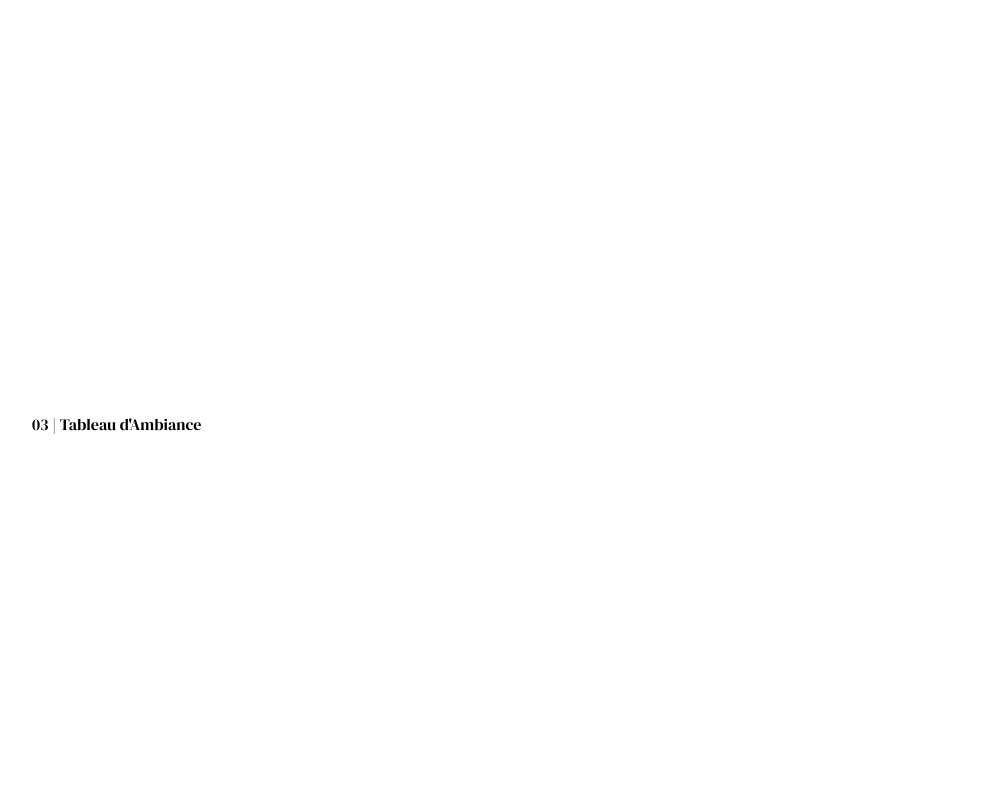
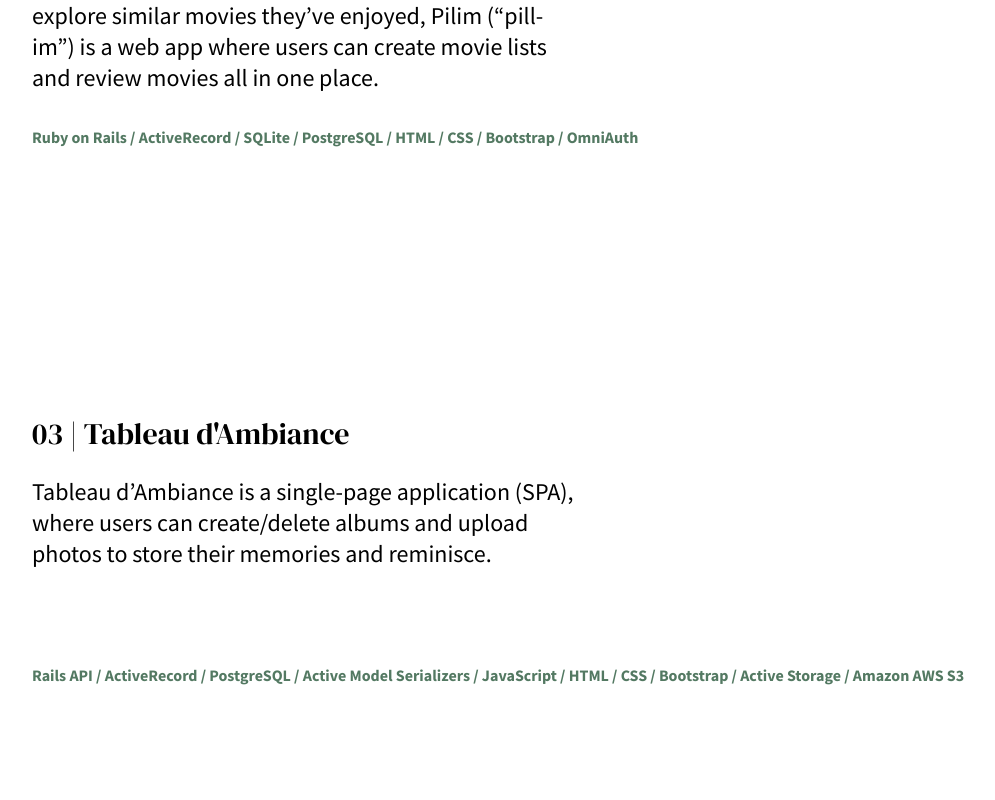
Before and after one commit to kim-jenny5/my-portfolio-site, a React (Create React App) app: page / in a window 1280 px wide. Shown: the part 3020-3820 px from the top of the page, without its empty margins (193-1188 px from the left). Built offline with nearby package versions, Linux system fonts and the light colour scheme; a web font is replaced by a local one.

Commit message:
added tech used for each project html and css

```diff
--- a/public/style.css
+++ b/public/style.css
@@ -380,7 +380,7 @@ height: 571.04px; */
 	width: inherit;
 	left: 0;
 	top: 0;
-	font-size: 36px;
+	font-size: 2.25rem;
 }
 
 #projects .container .project-details {
@@ -391,20 +391,29 @@ height: 571.04px; */
 	top: 8.563rem;
 }
 
-/* #projects .container .project-details * {
-	margin-bottom: 173px;
-} */
-
 .each-project-cont {
-	/* position: absolute; */
-	/* display: flex; */
 	left: 0;
 	width: 66.125rem;
 	height: 22.813rem;
-	/* padding-bottom: 173px; */
 	margin-bottom: 173px;
 }
 
-/* .each-project {
-	margin-bottom: 173px;
-} */
+.each-project .title-text {
+	font-size: 1.875rem;
+}
+
+.each-project .description {
+	font-family: Source Sans Pro;
+	font-size: 1.5rem;
+	left: 0;
+	width: 34rem;
+	height: 11.813rem;
+	margin-top: 1.375rem;
+}
+
+.each-project .tech {
+	color: #537962;
+	font-family: Source Sans Pro;
+	font-weight: bold;
+	font-size: 1rem;
+}
--- a/src/Projects.js
+++ b/src/Projects.js
@@ -2,10 +2,12 @@ import React from "react";
 
 export default function Projects(props) {
 	return (
-		// <div className="each-project">
-		<div className="title-text">
-			{props.number} | {props.name}
+		<div className="each-project">
+			<div className="title-text">
+				{props.number} | {props.name}
+			</div>
+			<div className="description">{props.description}</div>
+			<div className="tech">{props.tech}</div>
 		</div>
-		// </div>
 	);
 }
--- a/src/ProjectsCont.js
+++ b/src/ProjectsCont.js
@@ -8,14 +8,15 @@ export default class ProjectsCont extends Component {
 				name: "My Daily Journal",
 				description:
 					"My Daily Journal is a web app, designed for users to take a pause and reflect on their day and overall mental/emotional wellness. Users can log their mood, details about their day, what they ate, and what they’re grateful for that day.",
+				tech: "Ruby / Sinatra / ActiveRecord / SQLite / PostgreSQL / HTML / CSS",
 				githubLink: "https://github.com/kim-jenny5/journal-sinatra-project",
 				deployedSite: "https://mydailyjournal-byjenny.herokuapp.com/",
 				videoDemo: "https://youtu.be/gGmy4BkilPI"
 			},
 			{
 				name: "Pilim",
-				description:
-					"'When Rotten Tomatoes meets Goodreads...' Created for casual movie viewers who want to review and explore similar movies they’ve enjoyed, Pilim (“pill-im”) is a web app where users can create movie lists and review movies all in one place.",
+				description: `"When Rotten Tomatoes meets Goodreads..."\nCreated for casual movie viewers who want to review and explore similar movies they’ve enjoyed, Pilim (“pill-im”) is a web app where users can create movie lists and review movies all in one place.`,
+				tech: "Ruby on Rails / ActiveRecord / SQLite / PostgreSQL / HTML / CSS / Bootstrap / OmniAuth",
 				githubLink: "https://github.com/kim-jenny5/pilim-project",
 				deployedSite: "https://pilim-project.herokuapp.com/",
 				videoDemo: "https://youtu.be/1CdiE-hHL2U"
@@ -24,6 +25,7 @@ export default class ProjectsCont extends Component {
 				name: "Tableau d'Ambiance",
 				description:
 					"Tableau d’Ambiance is a single-page application (SPA), where users can create/delete albums and upload photos to store their memories and reminisce.",
+				tech: "Rails API / ActiveRecord / PostgreSQL / Active Model Serializers / JavaScript / HTML / CSS / Bootstrap / Active Storage / Amazon AWS S3",
 				githubLink: [
 					"https://github.com/kim-jenny5/tableau-dambiance-backend",
 					"https://github.com/kim-jenny5/tableau-dambiance-frontend"
@@ -35,6 +37,8 @@ export default class ProjectsCont extends Component {
 				name: "my travelogue",
 				description:
 					"my travelogue is a SPA for users to log and track their past/upcoming trips and itineraries. Along with jotting down their itineraries, to further fuel excitement to travelers as they prepare for their trips, users can see a D-day counter for the next immediate upcoming trip.",
+
+				tech: "Rails API / ActiveRecord / PostgreSQL / Active Model Serializers / JavaScript / React / Redux / HTML / CSS / MUI / date-fns",
 				githubLink: [
 					"https://github.com/kim-jenny5/my-travelogue-backend",
 					"https://github.com/kim-jenny5/my-travelogue-frontend"
@@ -59,6 +63,7 @@ export default class ProjectsCont extends Component {
 									number={`0${idx + 1}`}
 									name={project.name}
 									description={project.description}
+									tech={project.tech}
 									githubLink={project.githubLink}
 									deployedSite={project.deployedSite}
 									videoDemo={project.videoDemo}
```
